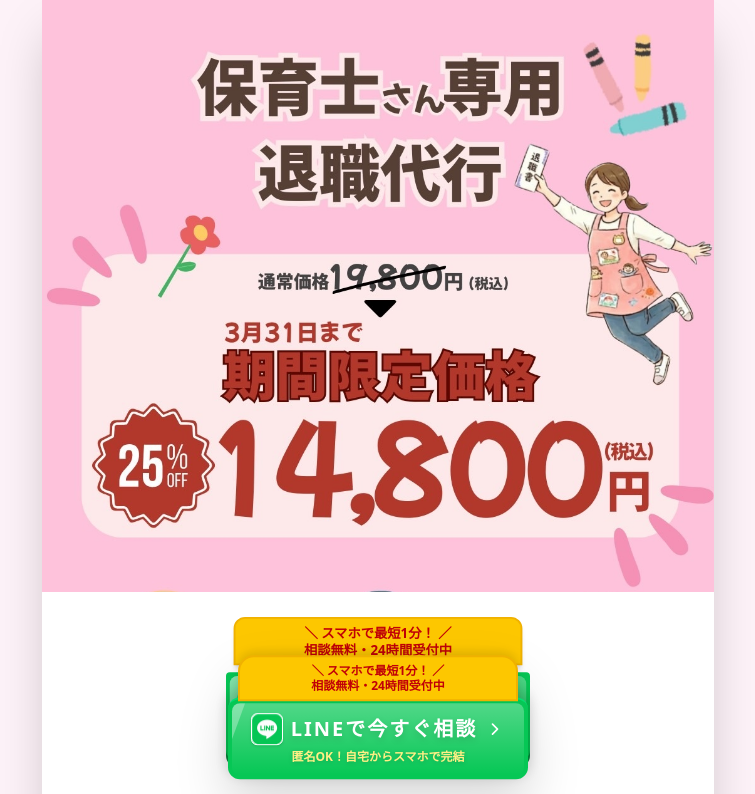
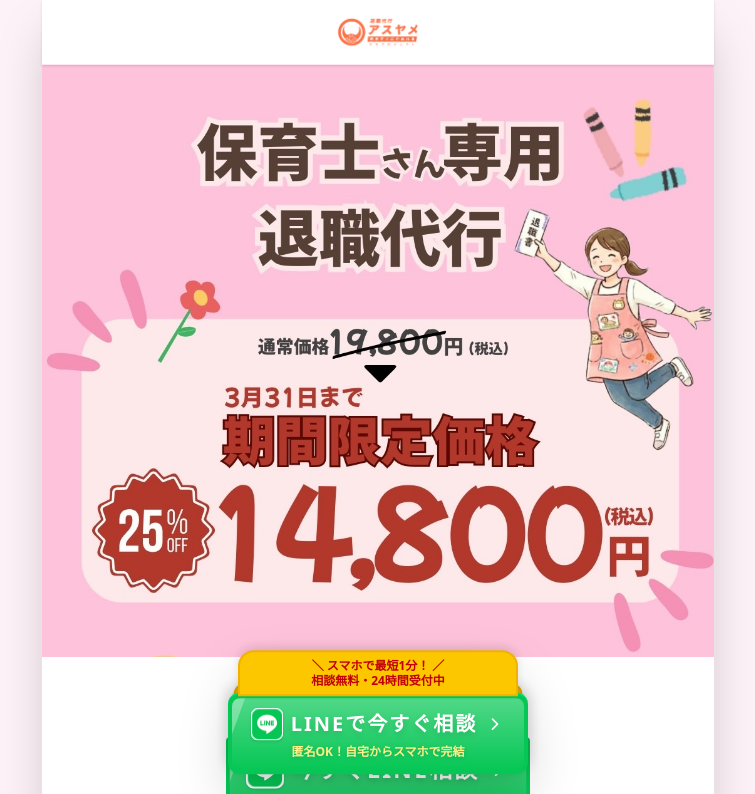
Before and after one commit to shogoike/lp-test-2nd, a Next.js app: page /MAIN_2 in a window 1280 px wide. Shown: the top 794 px of the page, without its empty margins (262-1017 px from the left). Built offline with nearby package versions, Linux system fonts and the light colour scheme.

Commit message:
Add header icon and insert hero_view into MAIN_2 layout

```diff
--- a/app/components/LPPage.tsx
+++ b/app/components/LPPage.tsx
@@ -19,6 +19,7 @@ const defaultLayout: SectionType[] = [
 const priceFirstLayout: SectionType[] = [
   "price",
   "cta",
+  "hero_view",
   "kyokan",
   "ansin",
   "cta",
@@ -51,6 +52,11 @@ export default function LPPage({
   return (
     <main className="flex min-h-screen flex-col items-center justify-start pb-24 font-sans bg-pink-50">
       <div className="w-full max-w-2xl mx-auto shadow-2xl bg-white flex flex-col items-stretch relative">
+
+        {/* ヘッダー（ロゴ/アイコン） */}
+        <header className="sticky top-0 z-40 bg-white/95 backdrop-blur-sm border-b border-pink-100 py-3 flex justify-center items-center shadow-sm">
+          <img src="/pic/icon/1_2x.avif" alt="Logo" className="h-8 md:h-10 w-auto object-contain" onError={(e) => { e.currentTarget.style.display = 'none'; }} />
+        </header>
 
         {/* 動的配列による画像とボタンのレンダー */}
         {layoutConfig.map((section, idx) => {
```
